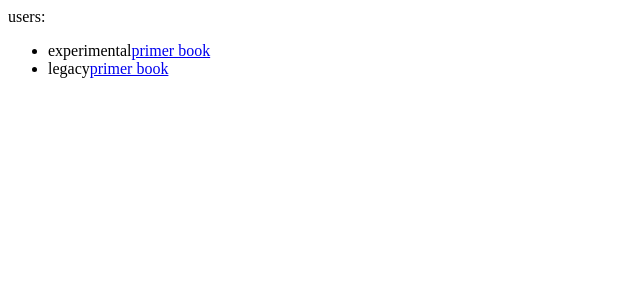
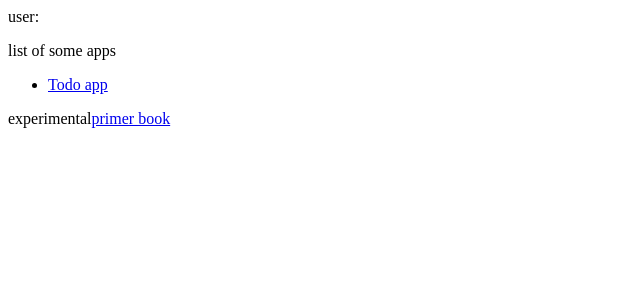
Before and after one commit to ArnoldoRicardo/vercel-test, a Next.js app: page / in a window 1280 px wide. Shown: the top 300 px of the page, without its empty margins (0-640 px from the left). Built offline with nearby package versions, Linux system fonts and the light colour scheme.

Commit message:
fix index

```diff
--- a/app/page.tsx
+++ b/app/page.tsx
@@ -6,20 +6,18 @@ export default async function Page() {
   // const user = await getCurrentUser()
   return (
     <>
-      users:
+      user:
       <ul>
         {/* {users && users.map((user) => <li key={user.id}>{user.username}</li>)} */}
       </ul>
+      list of some apps
       <ul>
         <li>
-          experimental
-          <Link href="/book/0">primer book</Link>
-        </li>
-        <li>
-          legacy
-          <Link href="/todos/0">primer book</Link>
+          <Link href="/todos/0"> Todo app</Link>
         </li>
       </ul>
+      experimental
+      <Link href="/book/0">primer book</Link>
     </>
   )
 }
```
